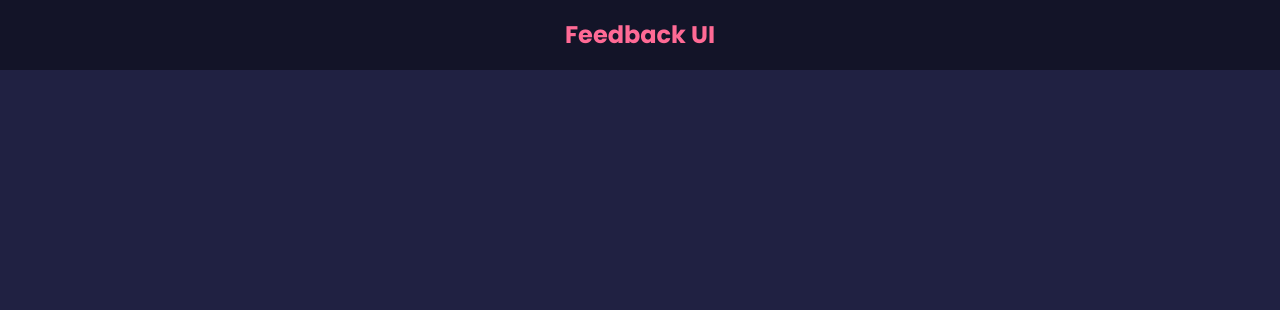
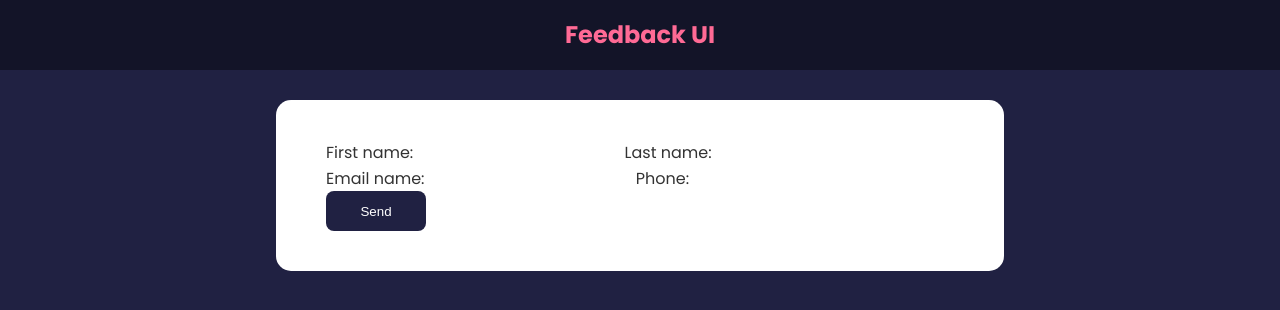
Before and after one commit to Dustin1386/react-tutorial-traversy, a React (Create React App) app: page /registration in a window 1280 px wide. Before the commit this address had no page. Shown: the top 310 px of the page. Built offline with nearby package versions, Linux system fonts and the light colour scheme.

Commit message:
added useForm start

```diff
--- a/package.json
+++ b/package.json
@@ -3,18 +3,21 @@
   "version": "0.1.0",
   "private": true,
   "dependencies": {
+    "@hookform/resolvers": "^2.9.0",
     "@testing-library/jest-dom": "^5.16.4",
     "@testing-library/react": "^13.2.0",
     "@testing-library/user-event": "^13.5.0",
     "framer-motion": "^4.1.17",
     "react": "^18.1.0",
     "react-dom": "^18.1.0",
+    "react-hook-form": "^7.31.3",
     "react-icons": "^4.3.1",
     "react-router": "^6.3.0",
     "react-router-dom": "^6.3.0",
     "react-scripts": "5.0.1",
     "uuid": "^8.3.2",
-    "web-vitals": "^2.1.4"
+    "web-vitals": "^2.1.4",
+    "yup": "^0.32.11"
   },
   "scripts": {
     "start": "react-scripts start",
--- a/src/App.js
+++ b/src/App.js
@@ -7,6 +7,7 @@ import FeedbackStats from "./components/FeedbackStats";
 import Headers from "./components/Headers";
 import FeedbackData from "./data/FeedBackData";
 import About from "./pages/About";
+import Registration from "./components/Registration";
 
 function App() {
   const [feedback, setFeedback] = useState(FeedbackData);
@@ -40,6 +41,8 @@ function App() {
             }
           ></Route>
           <Route path="/about" element={<About />} />
+          <Route path="/registration" element={<Registration />} />
+
         </Routes>
       </div>
     </Router>
--- /dev/null
+++ b/src/components/Registration.js
@@ -0,0 +1,41 @@
+import React from "react";
+import { useForm } from 'react-hook-form';
+import { yupResolver } from '@hookform/resolvers/yup';
+import Button from "./shared/Button";
+import * as yup from "yup"
+
+const schema = yup.object().shape({
+    fname: yup.string().required,
+    lname: yup.string().required,
+    email: yup.string().email().required,
+
+
+})
+
+
+function Registration() {
+    const {handleSubmit} = useForm({
+        resolver: yupResolver(schema),
+    });
+
+  return (
+    <>
+      <form className="card" onSubmit={handleSubmit(d => console.log(d))}>
+        <label for="fname">
+          First name: <input type={"text"} for="fname" />
+        </label>
+        <label for="lname">
+          Last name: <input type={"text"} for="lname" />
+        </label>
+        <label for="email">
+          Email name: <input type={"email"} for="email" />
+        </label>
+        <label for="phone">
+          Phone: <input type={"tel"} for="phone" />
+        </label>
+        <Button type="submit">Send</Button>
+      </form>
+    </>
+  );
+}
+export default Registration;
```
Also changed, not shown: 1 other file (tests, documents, lock files or other folders).
